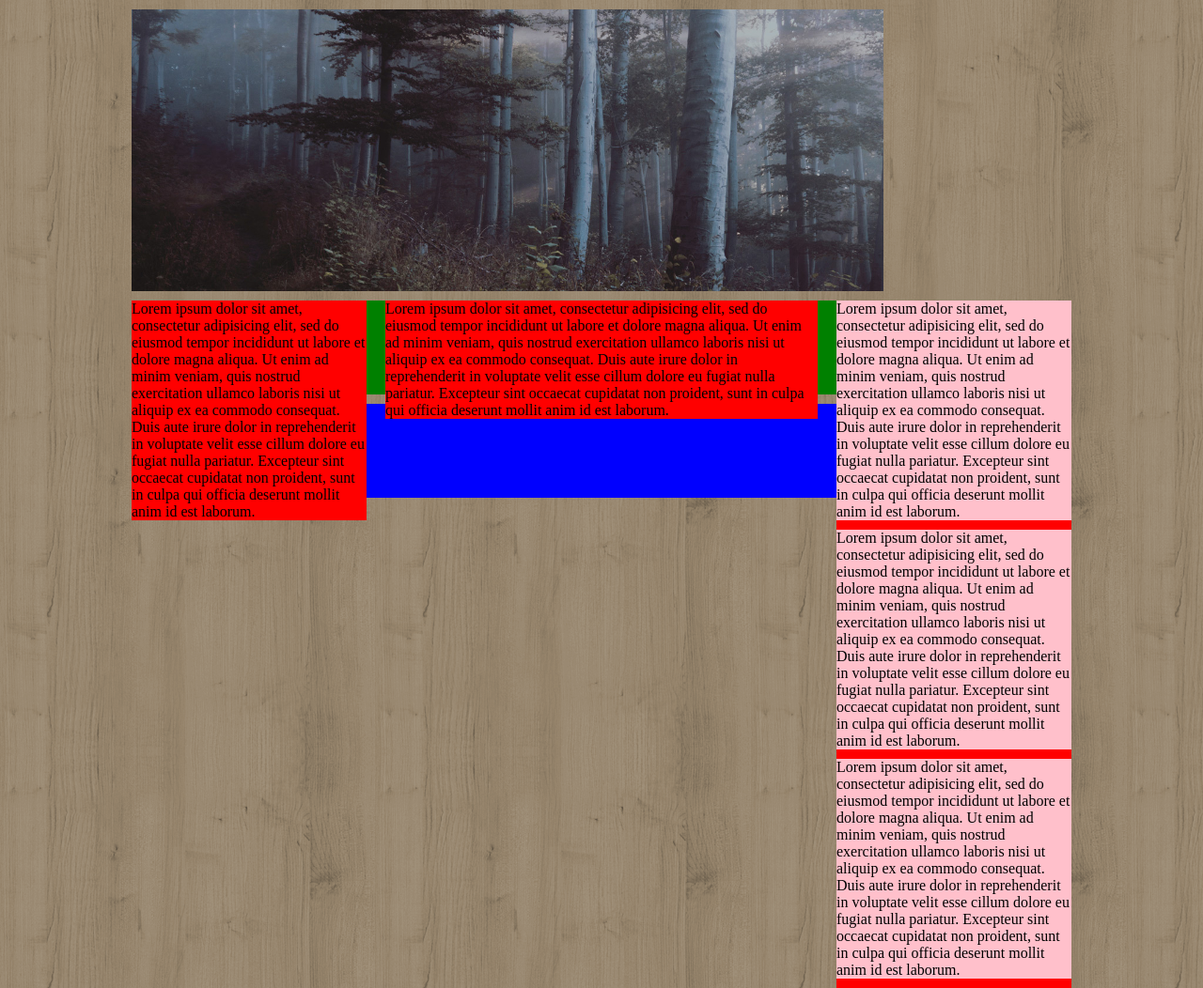
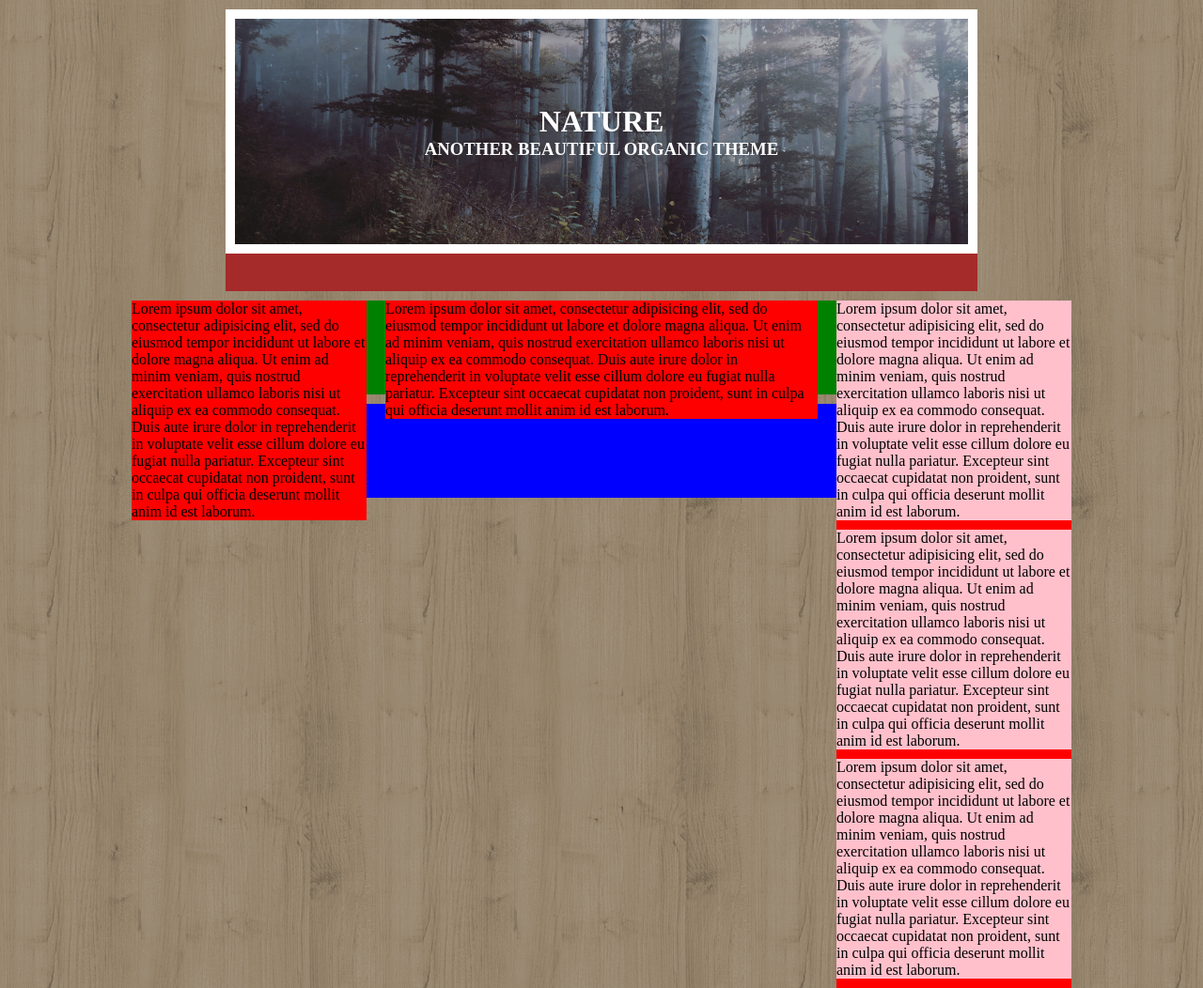
Before and after one commit to FreekAlberti/htmlcss-wp, a plain HTML site: page index.html in a window 1280 px wide. Shown: the whole page at 94% size. Drawn offline with Linux system fonts and the light colour scheme.

Commit message:
Aggiunto titolo

```diff
--- a/css/style.css
+++ b/css/style.css
@@ -4,7 +4,7 @@
   padding: 0;
 }
 
-.container {
+body {
   background-image: url(../img/legno.png);
   background-repeat: repeat;
 }
@@ -14,38 +14,57 @@
   margin: auto;
 }
 
-.titolo, .contenuto {
-  margin: 10px 0;
+header {
+  height: 300px;
+  width: 800px;
+  margin: 10px auto;
 }
 
-.titolo {
-  height: 300px;
-  width: 800px;
+.logo {
+  height: 260px;
+  width: 100%;
+  border: 10px solid white;
   background-image: url(../img/alberi.jpg);
   background-size: cover;
   background-repeat: no-repeat;
+  position: relative;
 }
 
-.contenuto {
+.nature {
+  color: white;
+  text-transform: uppercase;
+  text-align: center;
+  position: absolute;
+  top: 50%;
+  left: 50%;
+  transform: translate(-50%, -50%);
+}
+
+.menu {
+  height: 40px;
+  width: 100%;
+  background-color: brown;
+}
+
+section {
   height: 100px;
+  margin: 10px auto;
   background-color: green;
 }
 
-.contenuto::after {
+section::after {
   content: "";
-  display: block;
+  display: table;
   clear: both;
 }
 
-.sinistra, .centro, .destra {
+.sinistra, .destra {
   float: left;
-}
-
-.sinistra, .destra {
   width: 25%
 }
 
 .centro {
+  float: left;
   width: 46%;
   margin-left: 2%;
   margin-right: 2%;
@@ -68,7 +87,7 @@
   background-color: pink;
 }
 
-.base {
+footer {
   height: 100px;
   background-color: blue;
 }
--- a/index.html
+++ b/index.html
@@ -5,13 +5,17 @@
     <title>htmlcss-wp</title>
     <link rel="stylesheet" href="css/style.css">
   </head>
-  <body class="container">
+  <body>
     <div class="wrapper">
 
       <!-- blocco superiore -->
 
-      <header class="titolo">
+      <header>
         <div class="logo">
+          <div class="nature">
+          <h1>nature</h1>
+          <h3>another beautiful organic theme</h3>
+          </div>
         </div>
         <nav class="menu">
         </nav>
@@ -21,7 +25,7 @@
 
       <!-- blocco centrale -->
 
-      <section class="contenuto">
+      <section>
         <div class="sinistra">
           Lorem ipsum dolor sit amet, consectetur adipisicing elit, sed do eiusmod tempor incididunt ut labore et dolore magna aliqua. Ut enim ad minim veniam, quis nostrud exercitation ullamco laboris nisi ut aliquip ex ea commodo consequat. Duis aute irure dolor in reprehenderit in voluptate velit esse cillum dolore eu fugiat nulla pariatur. Excepteur sint occaecat cupidatat non proident, sunt in culpa qui officia deserunt mollit anim id est laborum.
         </div>
@@ -60,7 +64,7 @@
 
       <!-- blocco inferiore -->
 
-      <footer class="base">
+      <footer>
         <div class="autore">
         </div>
         <div class="social">
```
